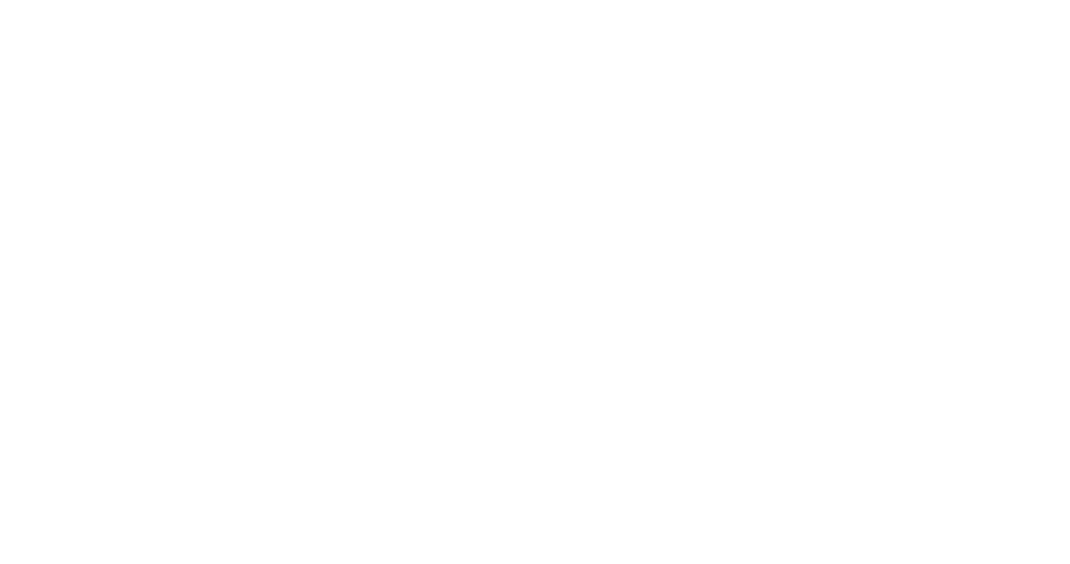
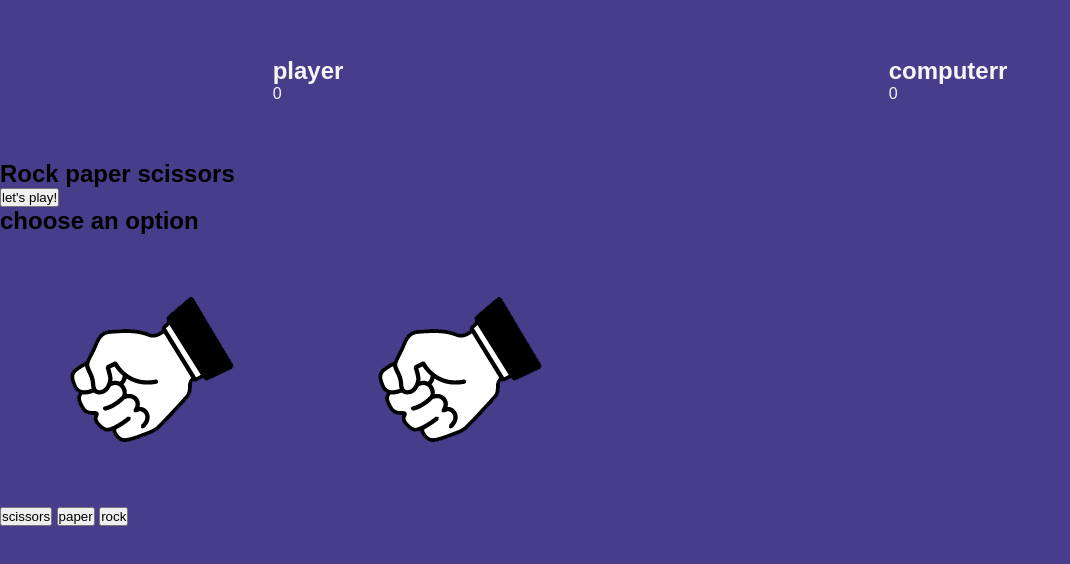
Before and after one commit to bennami/Rockpaperscissorsgame, a plain HTML site: page index.html in a window 1280 px wide. Shown: the whole page, without its empty margins (0-1070 px from the left). Drawn offline with Linux system fonts and the light colour scheme.

Commit message:
html structure and a bit of styling

```diff
--- a/index.html
+++ b/index.html
@@ -2,9 +2,45 @@
 <html lang="en">
 <head>
     <meta charset="UTF-8">
-    <title>Title</title>
+    <title>Rock paper scissors</title>
+    <link rel="stylesheet" href="main.css">
 </head>
 <body>
+<section class="game">
+    <div class="score">
+        <div class="player-score">
+            <h2>player</h2>
+            <p>0</p>
+        </div>
+        <div class="computer-score">
+            <h2>computerr</h2>
+            <p>0</p>
+        </div>
+    </div>
 
+    <div class="intro">
+        <h1> Rock paper scissors</h1>
+        <button>let's play!</button>
+    </div>
+
+    <div class="match">
+        <h2 class="winner">choose an option</h2>
+        <div class="hands">
+         <img class="player-hand" src="./assets/img/rock.png" alt="paper">
+         <img  class="computer-hand" src="./assets/img/rock.png" alt="paper">
+        </div>
+    </div>
+<div class="options">
+    <button class="scissors">scissors</button>
+    <button class="paper">paper</button>
+    <button class="rock">rock</button>
+</div>
+
+
+</section>
+
+
+
+<script src="script.js"></script>
 </body>
 </html>
--- a/main.css
+++ b/main.css
@@ -0,0 +1,21 @@
+*{
+
+    margin: 0;
+    padding: 0;
+    box-sizing: border-box;
+}
+
+section{
+
+    height: 100vh;
+    background-color: darkslateblue;
+    font-family: sans-serif;
+}
+
+.score{
+    color: whitesmoke;
+    height: 20vh;
+    display: flex;
+    justify-content: space-around;
+    align-items: center;
+}
```
Also changed, not shown: assets/img/paper.png (added), assets/img/rock.png (added), assets/img/scissors.png (added).
